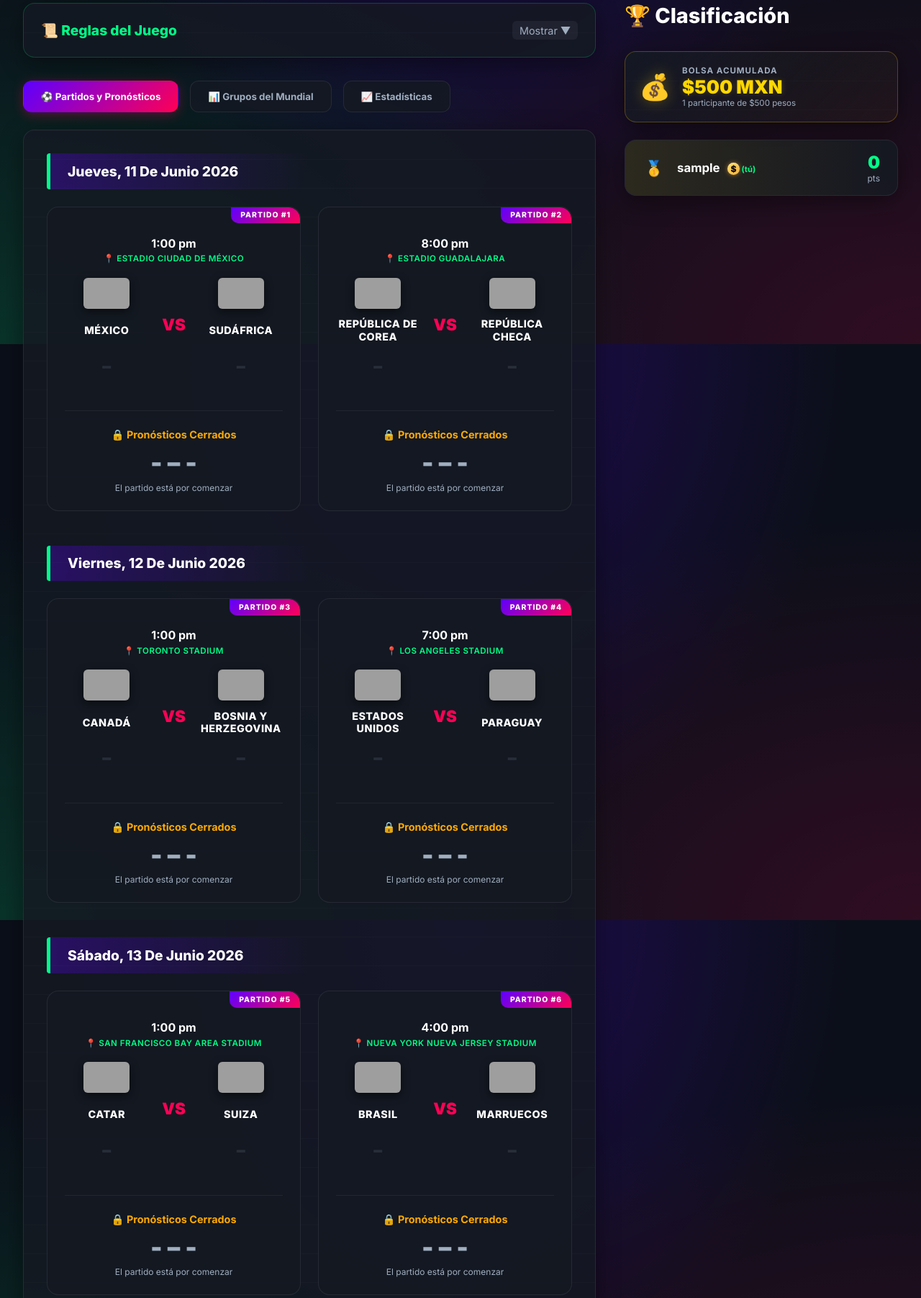
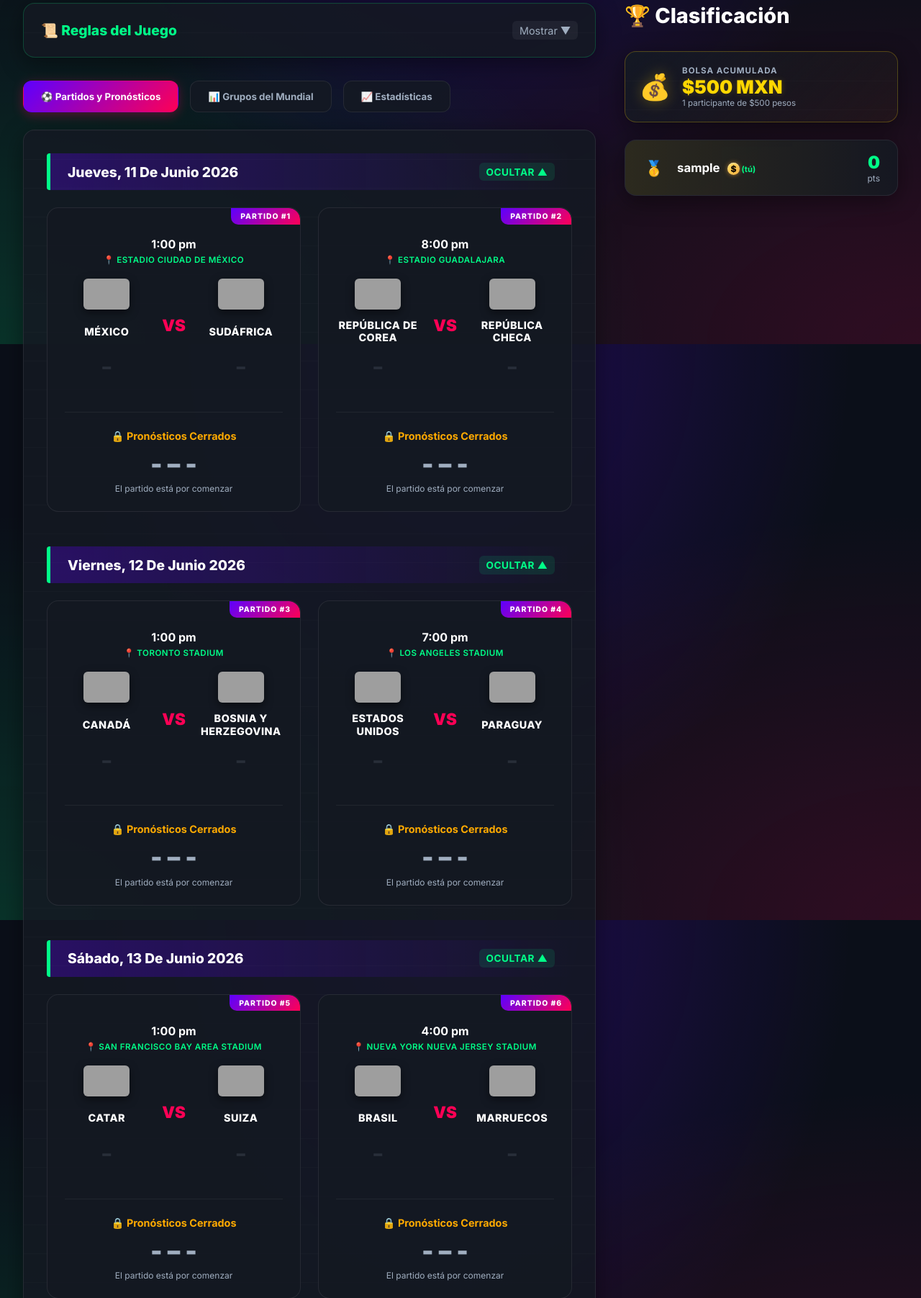
Before and after one commit to lmfranchini/quinielazo, a PHP site: page / in a window 1280 px wide. Shown: the part 322-2125 px from the top of the page at 72% size. Run offline with PHP 8.4, Linux system fonts and the light colour scheme; the visitor is signed in with stand-in values (Sample User, id 1); data comes from the database, SQL or seed files in the repository; tables that the repository leaves empty hold one stand-in row (values such as "Sample post"); grey boxes are pictures that could not be loaded.

Commit message:
Collapse completed matches by default on matches tab

```diff
--- a/admin.php
+++ b/admin.php
@@ -42,7 +42,7 @@ $users = $db->query("SELECT id, username, points, hasPaid FROM `User` WHERE role
   <title>Admin – Quiniela Mundial 2026</title>
   <link rel="preconnect" href="https://fonts.googleapis.com" />
   <link href="https://fonts.googleapis.com/css2?family=Inter:wght@400;600;700;800;900&display=swap" rel="stylesheet" />
-  <link rel="stylesheet" href="css/style.css?v=3.23" />
+  <link rel="stylesheet" href="css/style.css?v=3.24" />
 </head>
 <body class="fade-in">
 
--- a/css/style.css
+++ b/css/style.css
@@ -137,8 +137,14 @@ button, input { font-family: inherit; }
 }
 
 /* ── Day Group ── */
-.day-group { margin-bottom: 3rem; }
+.day-group {
+  margin-bottom: 3rem;
+  transition: margin-bottom 0.4s ease;
+}
 .day-group:last-child { margin-bottom: 0; }
+.day-group--collapsed {
+  margin-bottom: 1rem;
+}
 .day-header {
   font-size: 1.2rem;
   font-weight: 800;
@@ -148,8 +154,40 @@ button, input { font-family: inherit; }
   border-left: 5px solid var(--accent-color);
   border-radius: 4px;
   text-transform: capitalize;
-  display: inline-block;
-  min-width: 50%;
+  display: flex;
+  justify-content: space-between;
+  align-items: center;
+  cursor: pointer;
+  user-select: none;
+  transition: background 0.3s ease;
+}
+.day-header:hover {
+  background: linear-gradient(90deg, rgba(92,0,255,0.45), rgba(255,255,255,0.02));
+}
+.day-toggle-icon {
+  font-size: 0.85rem;
+  color: var(--accent-color);
+  background: rgba(0, 255, 136, 0.1);
+  padding: 0.3rem 0.6rem;
+  border-radius: 6px;
+  transition: all 0.3s ease;
+  font-weight: 700;
+  text-transform: uppercase;
+  letter-spacing: 0.5px;
+}
+.day-group--collapsed .day-toggle-icon {
+  color: var(--text-secondary);
+  background: rgba(255,255,255,0.05);
+}
+.day-group--collapsed .day-header {
+  border-left-color: var(--text-secondary);
+  background: linear-gradient(90deg, rgba(255,255,255,0.04), transparent);
+}
+.day-content {
+  overflow: hidden;
+  max-height: 2500px;
+  opacity: 1;
+  transition: max-height 0.4s cubic-bezier(0.16, 1, 0.3, 1), opacity 0.4s ease;
 }
 
 /* ── Match Grid ── */
--- a/index.php
+++ b/index.php
@@ -80,7 +80,7 @@ $totalPrizePool = $paidCount * 500;
   <meta name="description" content="Quiniela del Mundial de Fútbol 2026 – Compite con tus amigos." />
   <link rel="preconnect" href="https://fonts.googleapis.com" />
   <link href="https://fonts.googleapis.com/css2?family=Inter:wght@400;600;700;800;900&display=swap" rel="stylesheet" />
-  <link rel="stylesheet" href="css/style.css?v=3.23" />
+  <link rel="stylesheet" href="css/style.css?v=3.24" />
   <!-- Chart.js para el gráfico de posiciones -->
   <script src="https://cdn.jsdelivr.net/npm/chart.js"></script>
 </head>
@@ -190,10 +190,22 @@ $totalPrizePool = $paidCount * 500;
           <p style="text-align:center; color:var(--text-secondary)">No hay partidos programados aún.</p>
         <?php else: ?>
           <?php $matchNumber = 1; ?>
-          <?php foreach ($grouped as $day => $dayMatches): ?>
-            <div class="day-group">
-              <h3 class="day-header"><?= htmlspecialchars($day) ?></h3>
-              <div class="match-grid">
+          <?php foreach ($grouped as $day => $dayMatches):
+            $allFinished = true;
+            foreach ($dayMatches as $m) {
+                if (!(bool)$m['isFinished']) {
+                    $allFinished = false;
+                    break;
+                }
+            }
+          ?>
+            <div class="day-group <?= $allFinished ? 'day-group--collapsed' : '' ?>">
+              <div class="day-header" onclick="toggleDayGroup(this)">
+                <span><?= htmlspecialchars($day) ?></span>
+                <span class="day-toggle-icon"><?= $allFinished ? 'Mostrar ▼' : 'Ocultar ▲' ?></span>
+              </div>
+              <div class="day-content" style="<?= $allFinished ? 'max-height: 0px; overflow: hidden; opacity: 0;' : '' ?>">
+                <div class="match-grid">
                 <?php foreach ($dayMatches as $match):
                   $pred = $predMap[$match['id']] ?? null;
                   $locked = isLocked($match['date']);
@@ -447,7 +459,8 @@ $totalPrizePool = $paidCount * 500;
                 <?php endforeach; ?>
               </div>
             </div>
-          <?php endforeach; ?>
+          </div>
+        <?php endforeach; ?>
         <?php endif; ?>
         </div>
       </div>
@@ -816,6 +829,26 @@ $totalPrizePool = $paidCount * 500;
       }
     }
 
+    // Control de colapso de días
+    function toggleDayGroup(headerEl) {
+      const groupEl = headerEl.closest('.day-group');
+      const contentEl = groupEl.querySelector('.day-content');
+      const iconEl = groupEl.querySelector('.day-toggle-icon');
+      const isCollapsed = contentEl.style.maxHeight === '0px' || contentEl.style.maxHeight === '';
+
+      if (isCollapsed) {
+        contentEl.style.maxHeight = '2500px';
+        contentEl.style.opacity = '1';
+        iconEl.textContent = 'Ocultar ▲';
+        groupEl.classList.remove('day-group--collapsed');
+      } else {
+        contentEl.style.maxHeight = '0px';
+        contentEl.style.opacity = '0';
+        iconEl.textContent = 'Mostrar ▼';
+        groupEl.classList.add('day-group--collapsed');
+      }
+    }
+
     // Control de pestañas (Partidos / Grupos)
     function switchTab(tabId) {
       document.querySelectorAll('.tab-btn').forEach(btn => btn.classList.remove('active'));
@@ -925,6 +958,6 @@ $totalPrizePool = $paidCount * 500;
     </div>
   </div>
 
-  <script src="js/app.js?v=3.23"></script>
+  <script src="js/app.js?v=3.24"></script>
 </body>
 </html>
--- a/login.php
+++ b/login.php
@@ -49,7 +49,7 @@ if ($_SERVER['REQUEST_METHOD'] === 'POST') {
   <title>Iniciar Sesión – Quiniela Mundial 2026</title>
   <link rel="preconnect" href="https://fonts.googleapis.com" />
   <link href="https://fonts.googleapis.com/css2?family=Inter:wght@400;600;700;800;900&display=swap" rel="stylesheet" />
-  <link rel="stylesheet" href="css/style.css?v=3.23" />
+  <link rel="stylesheet" href="css/style.css?v=3.24" />
 </head>
 <body>
   <div class="login-page fade-in">
```
